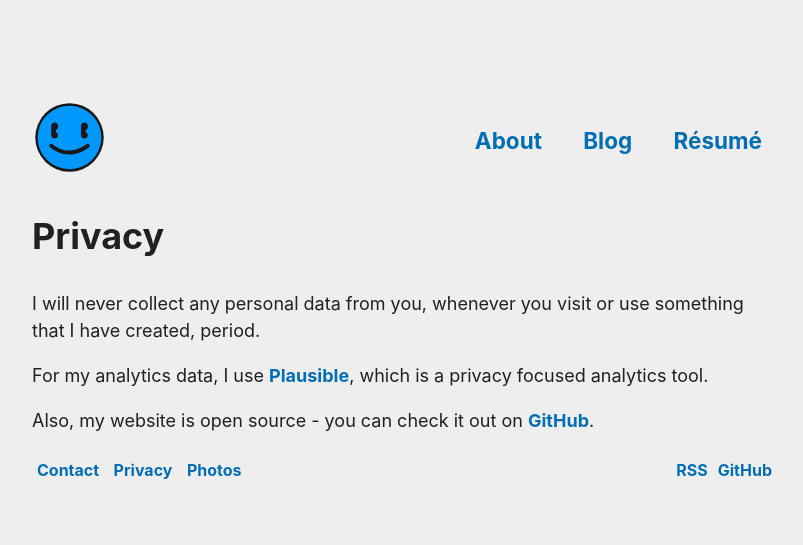
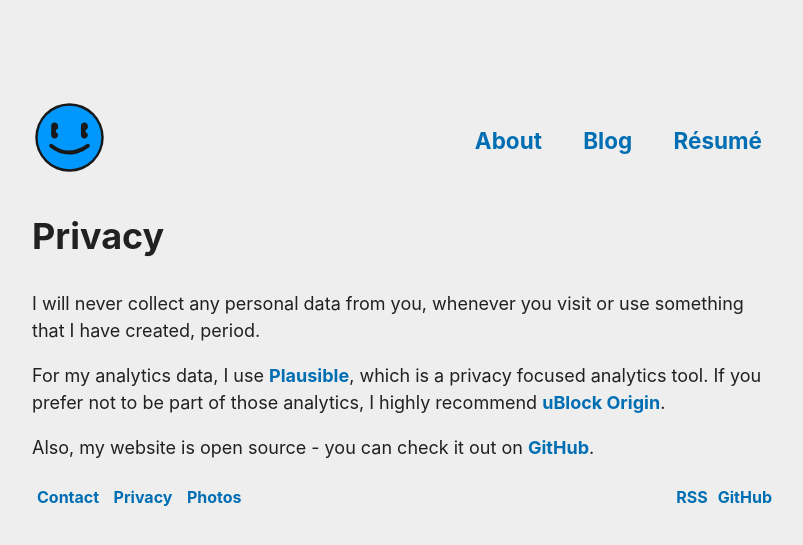
Before and after one commit to timharek/timharek.no, a Jekyll site: the page built from pages/privacy.md, in a window 1280 px wide. Shown: the top 545 px of the page, without its empty margins (238-1041 px from the left). Built offline with Jekyll 4.4.1, drawn with Linux system fonts in a browser that asks for light colours.

Commit message:
chore: Added comment about using Ublock origin

```diff
--- a/pages/privacy.md
+++ b/pages/privacy.md
@@ -9,6 +9,6 @@ description: Tim Hårek's privacy policy. No personal data is collected.
 
 I will never collect any personal data from you, whenever you visit or use something that I have created, period.
 
-For my analytics data, I use <a href="https://plausible.io/" target="_blank" rel="noopener noreferrer"> Plausible</a>, which is a privacy focused analytics tool.
+For my analytics data, I use <a href="https://plausible.io/" target="_blank" rel="noopener noreferrer"> Plausible</a>, which is a privacy focused analytics tool. If you prefer not to be part of those analytics, I highly recommend [uBlock Origin](https://ublockorigin.com/).
 
 Also, my website is open source - you can check it out on <a href="https://github.com/timharek/timharek.no" target="_blank" rel="noopener noreferrer">GitHub</a>.
```
